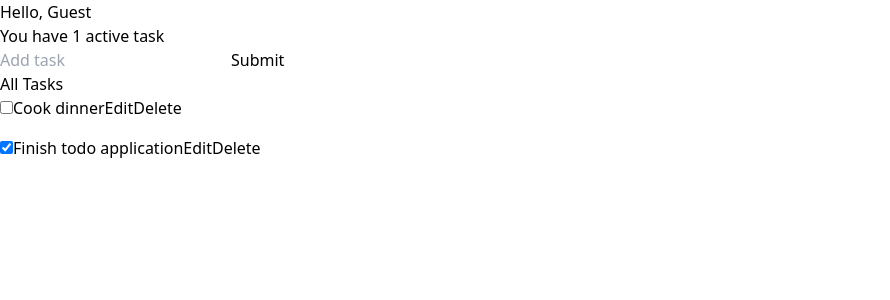
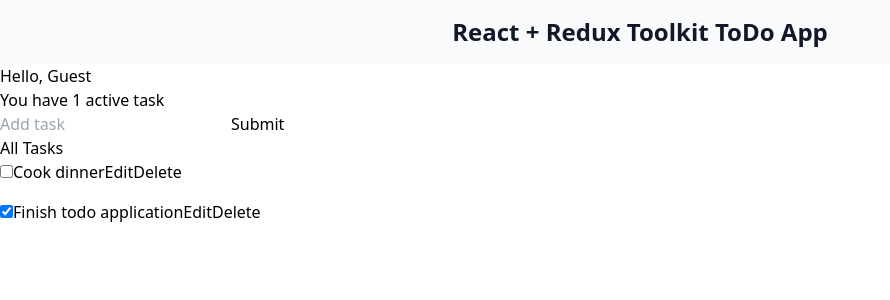
Before and after one commit to lazzzaroni/react-redux-todo, a React (Vite) app: page /tasks in a window 1280 px wide. Shown: the top 300 px of the page, without its empty margins (0-890 px from the left). Built offline with nearby package versions, Linux system fonts and the light colour scheme.

Commit message:
style Layout

```diff
--- a/src/pages/Layout.tsx
+++ b/src/pages/Layout.tsx
@@ -2,8 +2,13 @@
 
 export function Layout() {
   return (
-    <div>
-      <Outlet />
+    <div className="h-screen bg-white dark:bg-gray-900">
+      <header className="bg-slate-50 p-4 text-center text-xl font-semibold text-gray-900 dark:bg-gray-800 dark:text-gray-300 sm:text-2xl">
+        React + Redux Toolkit ToDo App
+      </header>
+      <div className="container mx-auto ">
+        <Outlet />
+      </div>
     </div>
   );
 }
```
